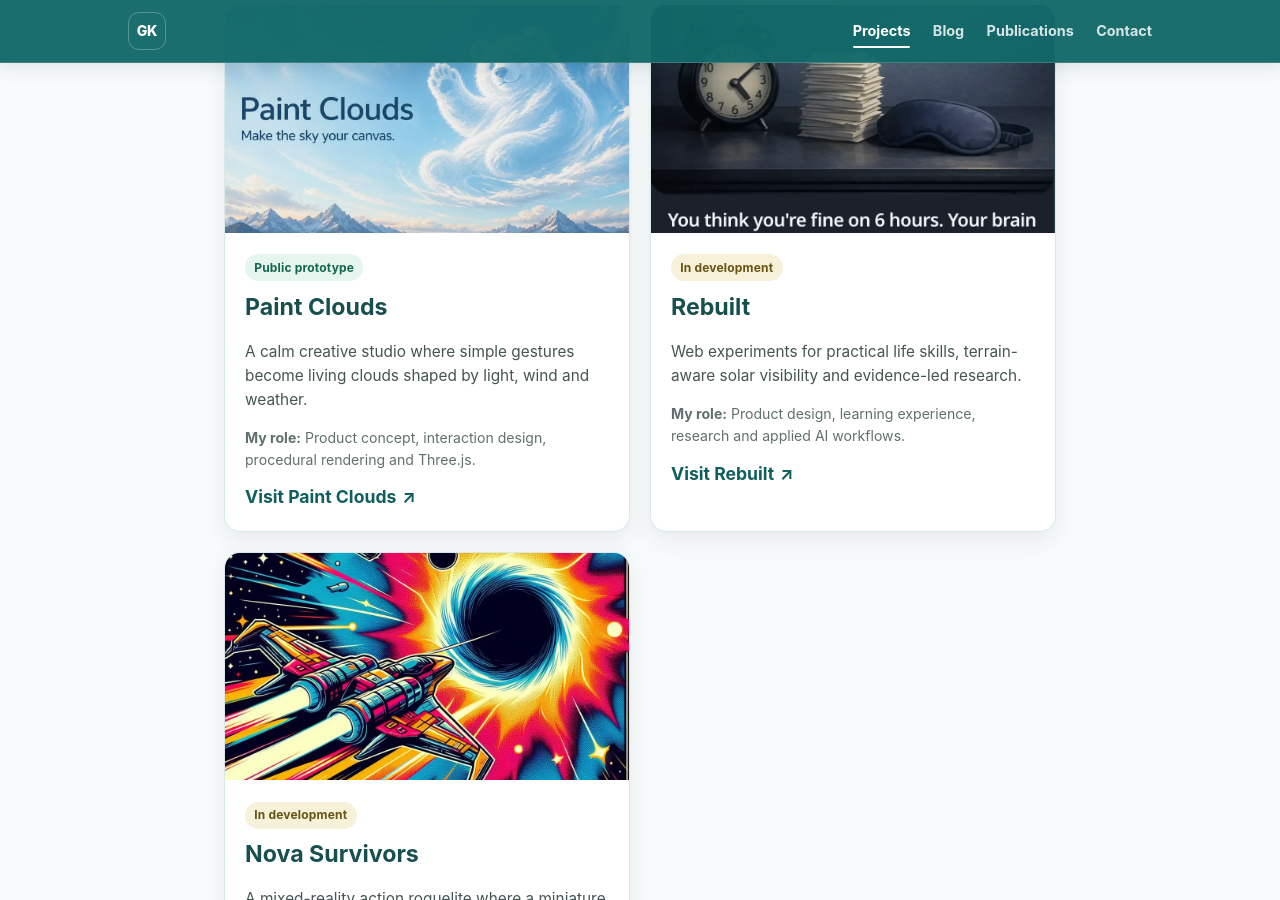
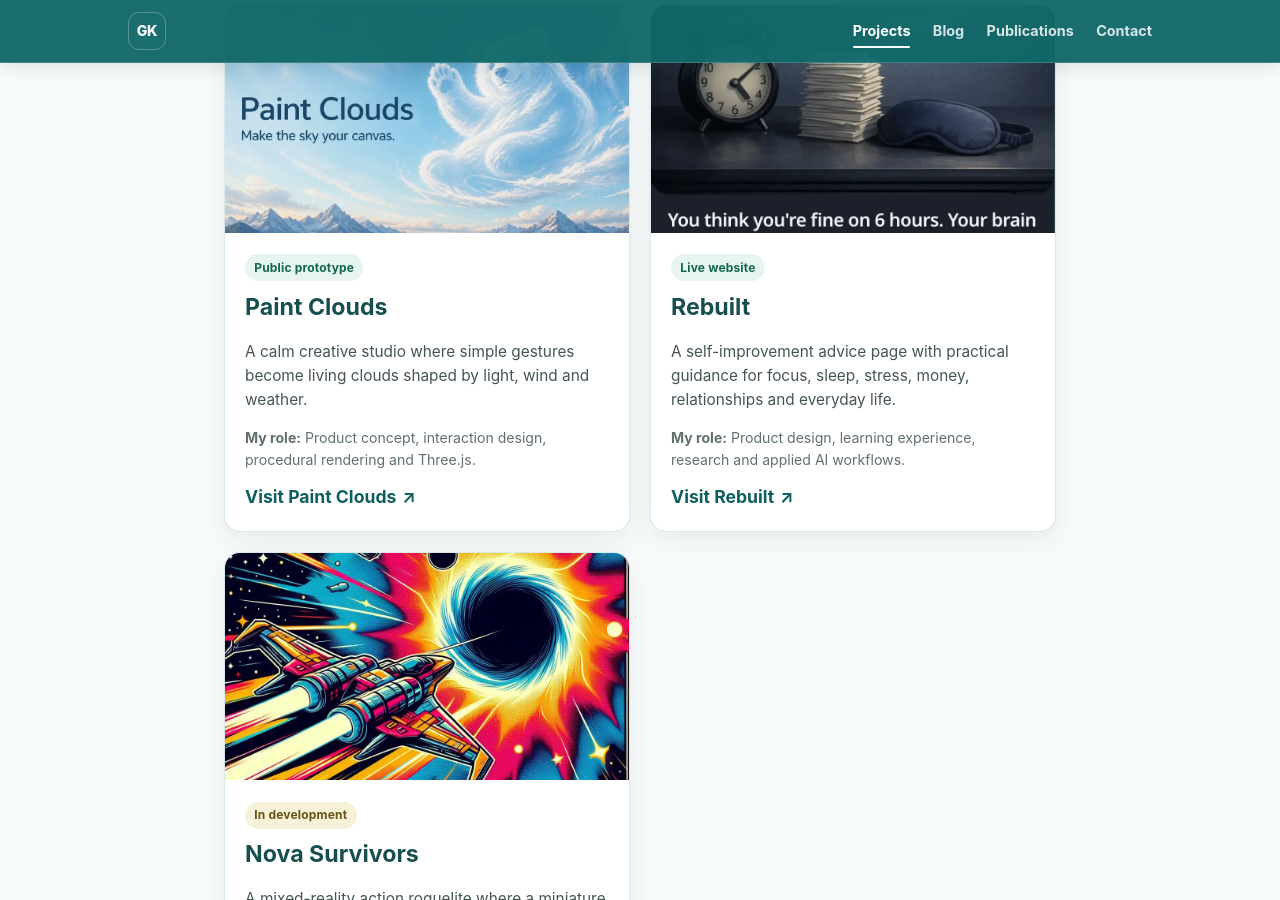
Before and after one commit to GeorgiKostov/georgikostov.github.io, a Jekyll site: the page built from pages/projects.md, in a window 1280 px wide and 900 px high, scrolled down 846 px. Built offline with Jekyll 4.4.1, drawn with Linux system fonts in a browser that asks for light colours.

Commit message:
Update Rebuilt project description

```diff
--- a/_includes/independent-work.html
+++ b/_includes/independent-work.html
@@ -55,13 +55,13 @@
       <a class="project-card-media project-card-media--portrait" href="https://rebuilt.cards/" target="_blank" rel="noopener noreferrer" aria-label="Visit Rebuilt">
         <picture>
           <source srcset="{{ '/assets/images/projects/rebuilt-learning.webp' | relative_url }}" type="image/webp">
-          <img src="{{ '/assets/images/projects/rebuilt-learning.png' | relative_url }}" alt="A visual lesson inside the Rebuilt learning experience" width="920" height="1388" loading="lazy" decoding="async">
+          <img src="{{ '/assets/images/projects/rebuilt-learning.png' | relative_url }}" alt="The Rebuilt self-improvement advice page" width="920" height="1388" loading="lazy" decoding="async">
         </picture>
       </a>
       <div class="project-card-body">
-        <span class="status-chip status-chip--building">In development</span>
+        <span class="status-chip">Live website</span>
         <h3>Rebuilt</h3>
-        <p>Web experiments for practical life skills, terrain-aware solar visibility and evidence-led research.</p>
+        <p>A self-improvement advice page with practical guidance for focus, sleep, stress, money, relationships and everyday life.</p>
         <p class="project-role"><strong>My role:</strong> Product design, learning experience, research and applied AI workflows.</p>
         <a href="https://rebuilt.cards/" class="text-action" target="_blank" rel="noopener noreferrer">Visit Rebuilt <span aria-hidden="true">↗</span></a>
       </div>
```
